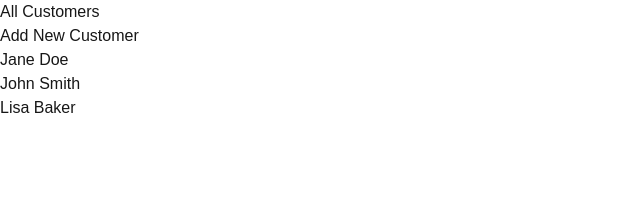
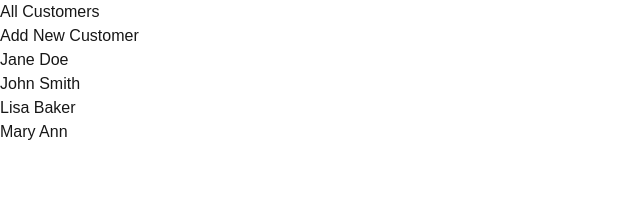
Before and after one commit to cameron-saunders/customer-1, a Next.js app: page / in a window 1280 px wide. Shown: the top 210 px of the page, without its empty margins (0-640 px from the left). Built offline with nearby package versions, Linux system fonts and the light colour scheme.

Commit message:
no changes

```diff
--- a/src/app/components/CustomersList.jsx
+++ b/src/app/components/CustomersList.jsx
@@ -9,6 +9,7 @@ export default function CustomersList() {
         <p>Jane Doe</p>
         <p>John Smith</p>
         <p>Lisa Baker</p>
+        <p>Mary Ann</p>
 
 
       </>
```
